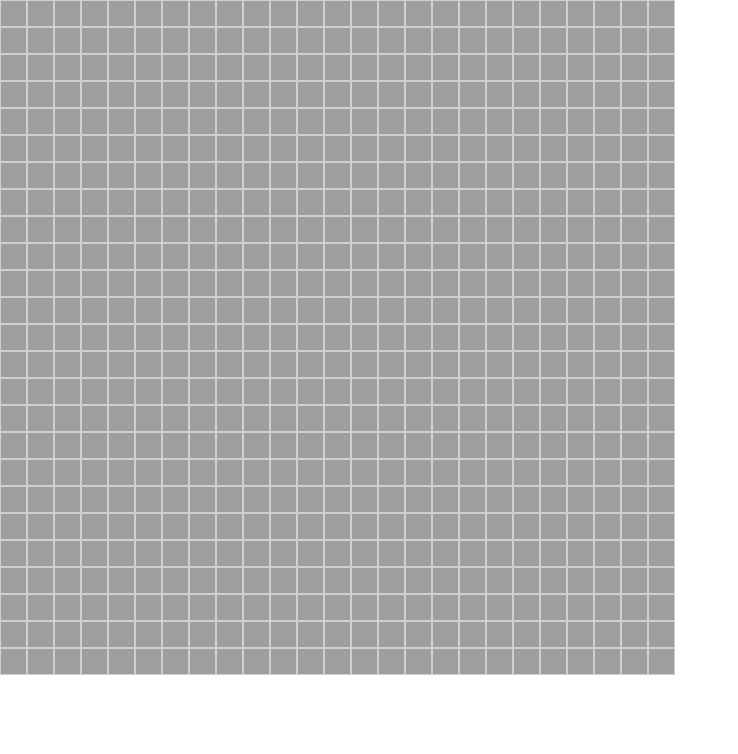
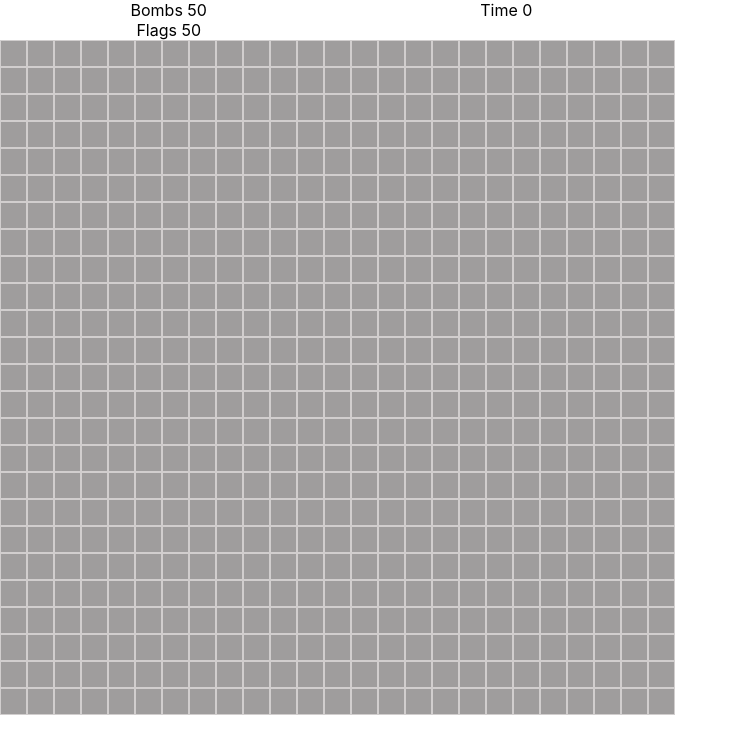
Before and after one commit to petervanmanen/minesweeper, a React (Create React App) app: page / in a window 1280 px wide. Shown: the top 754 px of the page, without its empty margins (0-738 px from the left). Built offline with nearby package versions, Linux system fonts and the light colour scheme.

Commit message:
no message

```diff
--- a/src/App.tsx
+++ b/src/App.tsx
@@ -6,12 +6,10 @@ import { Game } from './Game';
 
 
 function App() {
+  const [game, setGame] = useState(new Game(25, 25, 50));
   const [, updateState] = React.useState<any>();
   const forceUpdate = React.useCallback(() => updateState({}), []);
-  const [game, setGame] = useState(new Game(25, 25, 50));
-
-  //let game = new Game(25, 25, 50);
-  game.setGameCallBack((game: Game) => {
+  game.setBoardCallBack((game: Game) => {
     setGame(game);
     forceUpdate();
   });
--- a/src/Board.tsx
+++ b/src/Board.tsx
@@ -1,4 +1,4 @@
-import React from 'react';
+import React, { useState } from 'react';
 import Tile from './Tile';
 import { Game } from './Game';
 
@@ -8,9 +8,23 @@ function Board(props: {
   game: Game
 }
 ) {
+
+  const [flagsleft, setFlagsLeft] = useState(props.game.bombarr.length);
+  const [time, setTime] = useState(0);
+  props.game.setFlagsLeftCallback(setFlagsLeft);
+  props.game.setTimeCallBack(setTime);
   return (
+    <div className="Board" style={{ width: props.game.width * (25 + 2) + "px" }}>
+      <div className="scoreboard">
+        <div className="left">
+          <div>Bombs {props.game.bombarr.length}</div>
+          <div>Flags {flagsleft}</div>
+        </div>
+        <div className="right">
+          <div>Time {time}</div>
+        </div>
+      </div>
 
-    <div className="Board" style={{ width: props.game.width * (25 + 2) + "px" }}>
       {props.game.tiles.map((gameCoord: any) => {
         return (<Tile key={gameCoord.x + "-" + gameCoord.y} tile={gameCoord} game={props.game} />);
       })
--- a/src/Game.ts
+++ b/src/Game.ts
@@ -5,8 +5,11 @@ class Game {
     width: number = 0;
     height: number = 0;
     nrbombs: number;
-    appCallBack: any;
+    boardCallBack: any;
+    scoreboardCallBack: any;
+    timeCallBack: any;
     tiles: GameCoord[] = [];
+    start = Date.now()
     constructor(width: number, height: number, nrbombs: number) {
         this.nrbombs = nrbombs;
         this.height = height;
@@ -63,7 +66,7 @@ class Game {
             else if (gamecoord.neighbombs === 0) {
                 console.log("Neighbomb 0");
                 this.reveal(x.valueOf(), y.valueOf());
-            } else{
+            } else {
                 console.log("Neighbomb " + gamecoord.neighbombs);
                 gamecoord.revealed = true;
             }
@@ -73,28 +76,49 @@ class Game {
     }
 
     update = () => {
-        this.appCallBack(this);
+        this.boardCallBack(this);
+        this.setFlagsLeft();
     }
 
-    setGameCallBack(appCallBack:any){
-        this.appCallBack = appCallBack;
+    setBoardCallBack(appCallBack: any) {
+        this.boardCallBack = appCallBack;
     }
 
-    reveal = (x: number, y: number):boolean =>{
+    setFlagsLeftCallback = (callBack: any) => {
+        this.scoreboardCallBack = callBack;
+    }
+    setTimeCallBack = (callBack: any) => {
+        console.log("adf")
+        this.timeCallBack = callBack;
+        this.sleep(1000);
+        //callBack((Date.now() - this.start / 100000));
+    }
+    sleep = (time: number) => {
+        return new Promise((resolve) => setTimeout(resolve, time)
+        )
+    }
+    setFlagsLeft = () => {
+        let bombs = this.bombarr.length;
+        let flags = this.tiles.filter(tile => tile.marked).length;
+        console.log(bombs)
+        console.log(flags)
+        this.scoreboardCallBack(bombs - flags);
+    }
+
+
+    reveal = (x: number, y: number): boolean => {
         let gamecoord = this.getTile(x, y);
-        console.log(gamecoord);
-        if(gamecoord!=null){
+        if (gamecoord != null) {
             if (gamecoord.neighbombs === 0 && !gamecoord.revealed) {
-                console.log(gamecoord);
                 gamecoord.revealed = true;
-                this.reveal(x+1,y);
-                this.reveal(x-1,y);
-                this.reveal(x+1,y+1);
-                this.reveal(x,y+1);
-                this.reveal(x-1,y+1);
-                this.reveal(x+1,y-1);
-                this.reveal(x,y-1);
-                this.reveal(x-1,y-1);
+                this.reveal(x + 1, y);
+                this.reveal(x - 1, y);
+                this.reveal(x + 1, y + 1);
+                this.reveal(x, y + 1);
+                this.reveal(x - 1, y + 1);
+                this.reveal(x + 1, y - 1);
+                this.reveal(x, y - 1);
+                this.reveal(x - 1, y - 1);
             }
         }
         return false;
@@ -106,7 +130,7 @@ class GameCoord {
     y: Number;
     neighbombs: Number = 0;
     bomb: boolean;
-    marked:boolean =false;
+    marked: boolean = false;
     revealed: boolean = false;
 
     constructor(x: Number, y: Number, bomb: boolean, neighbombs: Number) {
--- a/src/Tile.tsx
+++ b/src/Tile.tsx
@@ -1,9 +1,5 @@
 import React from 'react';
 import { GameCoord, Game } from './Game';
-
-
-
-
 
 function Tile(props: {
   tile: GameCoord,
@@ -17,7 +13,6 @@ function Tile(props: {
   }
 
   const rightClickHandler = (event: React.MouseEvent<HTMLElement>) => {
-    console.log(props.tile)
     props.tile.marked = !props.tile.marked;
     game.update();
   }
--- a/src/index.css
+++ b/src/index.css
@@ -33,3 +33,14 @@ code {
   background-color: #eeebeb;
   border-color: #717070;
 }
+.scoreboard{
+  background-color: #FFF;
+  width: 100%;
+  display: flex;
+}
+.left{
+  width: 50%;
+}
+.right{
+  width: 50%;
+}
```
